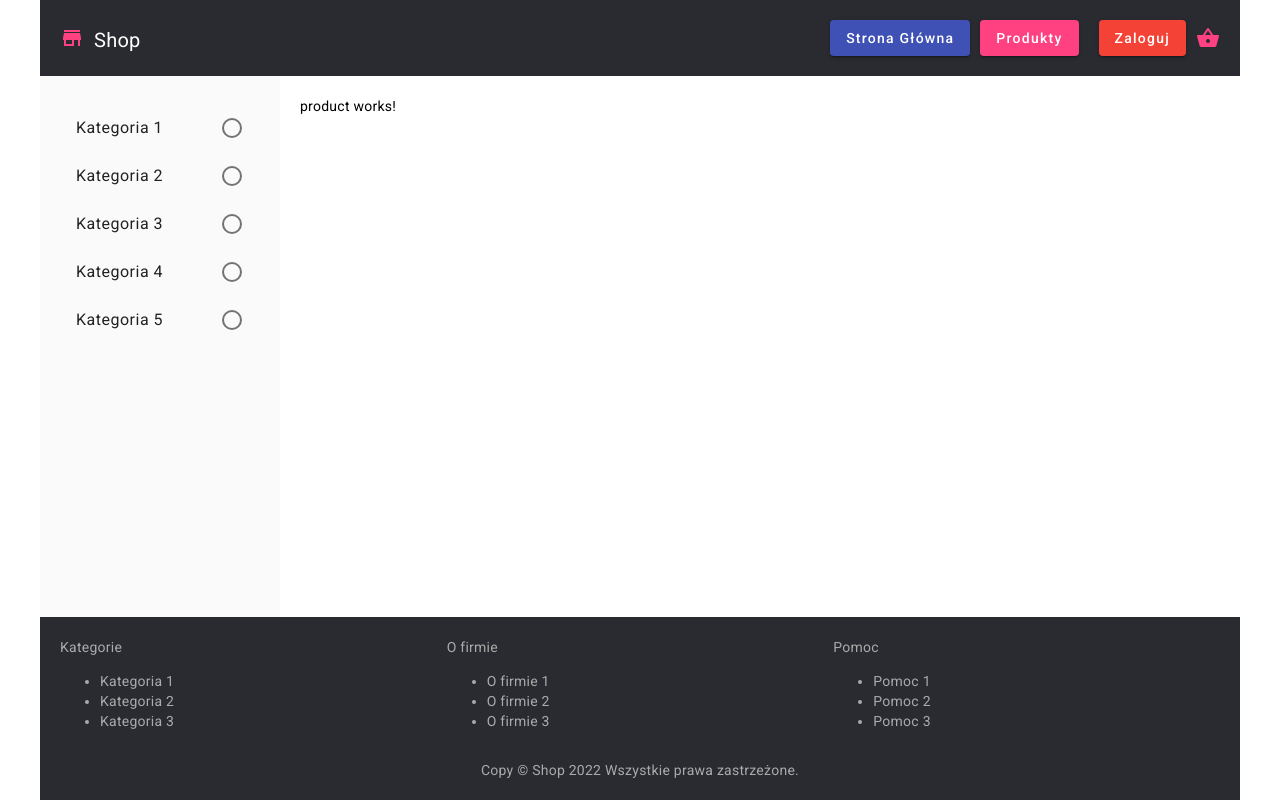
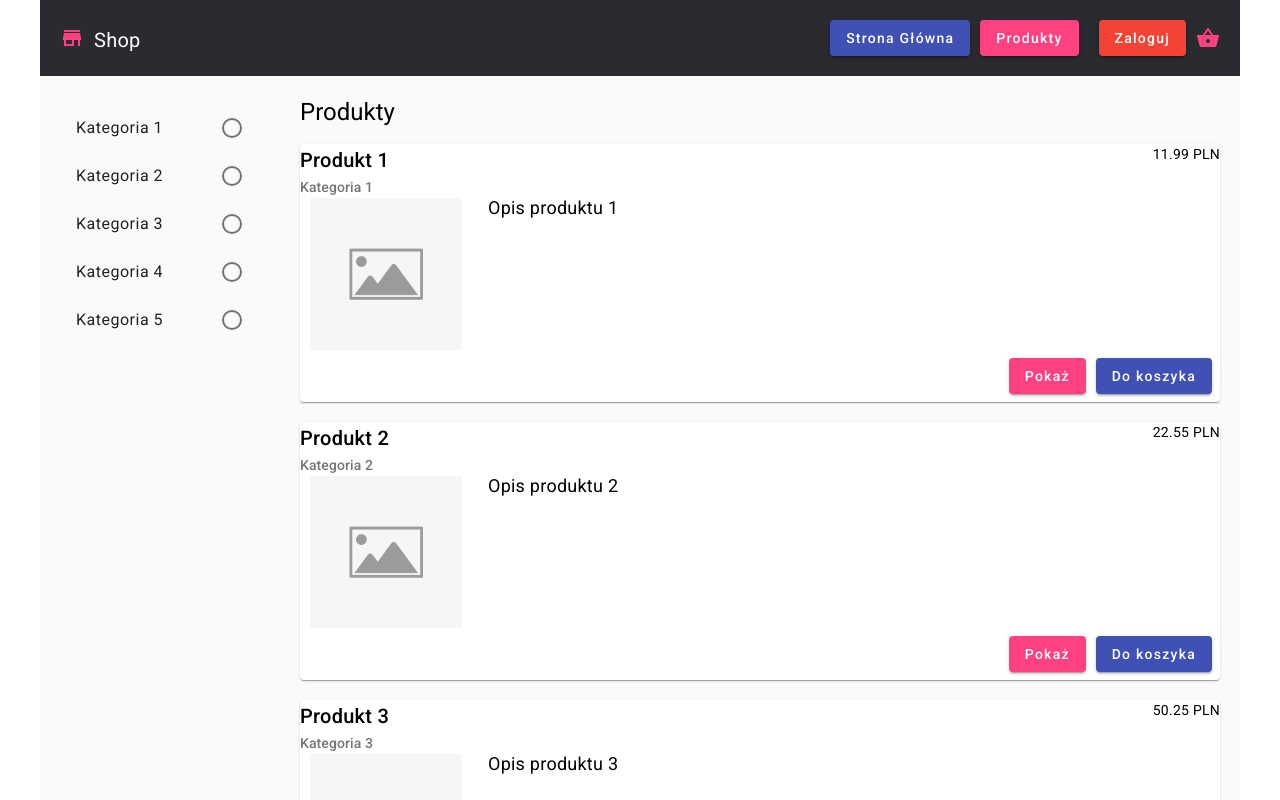
Before and after one commit to adus0205/onlineShopFrontend, an Angular app: page /products in a window 1280 px wide. Shown: the top 800 px of the page. Built offline with nearby package versions, Linux system fonts and the light colour scheme.

Commit message:
komponent produktów

```diff
--- a/src/app/layouts/default/default.component.scss
+++ b/src/app/layouts/default/default.component.scss
@@ -5,6 +5,3 @@
     margin: 0 auto;
     height: 100%;
 }
-.content{
-    padding: 20px;
-}
--- a/src/app/layouts/fullpage/fullpage.component.html
+++ b/src/app/layouts/fullpage/fullpage.component.html
@@ -1,7 +1,7 @@
-<app-header fxLayout="column"></app-header>
-<div fxLayout="column">
-    <div fxFlex="80" class="content">
+<app-header flexLayout="column"></app-header>
+<div flexLayout="column" fxFlex>
+    <div class="content" fxFlex>
         <router-outlet></router-outlet>
     </div>
 </div>
-<app-footer fxLayout="column"></app-footer>
+<app-footer flexLayout="column"></app-footer>
--- /dev/null
+++ b/src/app/modules/product/model/product.ts
@@ -0,0 +1,7 @@
+export interface Product{
+    name: string,
+    category: string,
+    description: string,
+    price: number,
+    currency: string
+}
--- a/src/app/modules/product/product.component.html
+++ b/src/app/modules/product/product.component.html
@@ -1 +1,20 @@
-<p>product works!</p>
+<h1>Produkty</h1>
+<mat-card *ngFor="let product of products">
+    <div flexLayout="row">
+        <div flexLayout="column" fxFlex>
+            <mat-card-title>{{product.name}}</mat-card-title>
+            <mat-card-subtitle>{{product.category}}</mat-card-subtitle>
+            <div flexLayout="row">
+               <img src="/assets/image-placeholder.png" mat-card-lg-image class="productImage">
+               <mat-card-content fxFlex class="productContent">{{product.description}}</mat-card-content>
+            </div>
+        </div>
+        <div>
+            <div class="productPrice">{{product.price}} {{product.currency}}</div>
+        </div>
+    </div>
+    <mat-card-actions align="end" fxLayoutGap="10">
+       <button mat-raised-button color="accent">Pokaż</button>
+       <button mat-raised-button color="primary">Do koszyka</button>
+    </mat-card-actions>
+</mat-card>
--- a/src/app/modules/product/product.component.scss
+++ b/src/app/modules/product/product.component.scss
@@ -0,0 +1,22 @@
+@import'../../../variables.scss';
+:host{
+    display: flex;
+    flex-direction: column;
+}
+.productImage{
+    margin-right: 10px;
+    margin-left: 10px;
+}
+.prductPrice{
+    font-size: 100px;
+    font-weight: 500;
+    margin-top: 20px;
+    color: $primary;
+}
+.productContent{
+    font-size: 18px;
+
+}
+mat-card{
+    margin-bottom: 20px;
+}
--- a/src/app/modules/product/product.component.ts
+++ b/src/app/modules/product/product.component.ts
@@ -1,10 +1,23 @@
-import { Component } from '@angular/core';
+import { Component, OnInit } from '@angular/core';
+import { Product } from './model/product';
+import { ProductService } from './product.service';
 
 @Component({
   selector: 'app-product',
   templateUrl: './product.component.html',
   styleUrls: ['./product.component.scss']
 })
-export class ProductComponent {
+export class ProductComponent implements OnInit {
+  products: Product[] = [];
+
+  constructor(private productService: ProductService){}
+
+  ngOnInit(): void{
+    this.getProducts();
+  }
+
+  getProducts(){
+    this.products = this.productService.getProducts();
+  }
 
 }
--- /dev/null
+++ b/src/app/modules/product/product.service.ts
@@ -0,0 +1,36 @@
+import { Injectable } from '@angular/core';
+import {Product} from './model/product';
+
+@Injectable({
+  providedIn: 'root'
+})
+export class ProductService {
+
+  constructor() { }
+
+  getProducts(): Product[]{
+    return[
+      {
+        name: "Produkt 1",
+        category: "Kategoria 1",
+        description: "Opis produktu 1",
+        price: 11.99,
+        currency: "PLN"
+      },
+      {
+        name: "Produkt 2",
+        category: "Kategoria 2",
+        description: "Opis produktu 2",
+        price: 22.55,
+        currency: "PLN"
+      },
+      {
+        name: "Produkt 3",
+        category: "Kategoria 3",
+        description: "Opis produktu 3",
+        price: 50.25,
+        currency: "PLN"
+      }
+    ]
+  }
+}
--- a/src/app/shared/shared.module.ts
+++ b/src/app/shared/shared.module.ts
@@ -21,7 +21,8 @@ import { MaterialModule } from './material.module';
   exports: [
     FooterComponent,
     HeaderComponent,
-    SidebarComponent
+    SidebarComponent,
+    MaterialModule
   ]
 })
 export class SharedModule { }
--- a/src/styles.scss
+++ b/src/styles.scss
@@ -1,3 +1,4 @@
+@import'variables.scss';
 body,
 html{
     margin: 0;
@@ -5,3 +6,7 @@ html{
     height: 100%;
     font-family: Roboto, "Helvetica Neue", sans-serif;
 }
+.content{
+    padding: 20px;
+    background: $lightgray;
+}
```
Also changed, not shown: src/app/shared/material.module.ts (+5 -2 lines), src/assets/image-placeholder.png (added), 1 other file (tests, documents, lock files or other folders).
